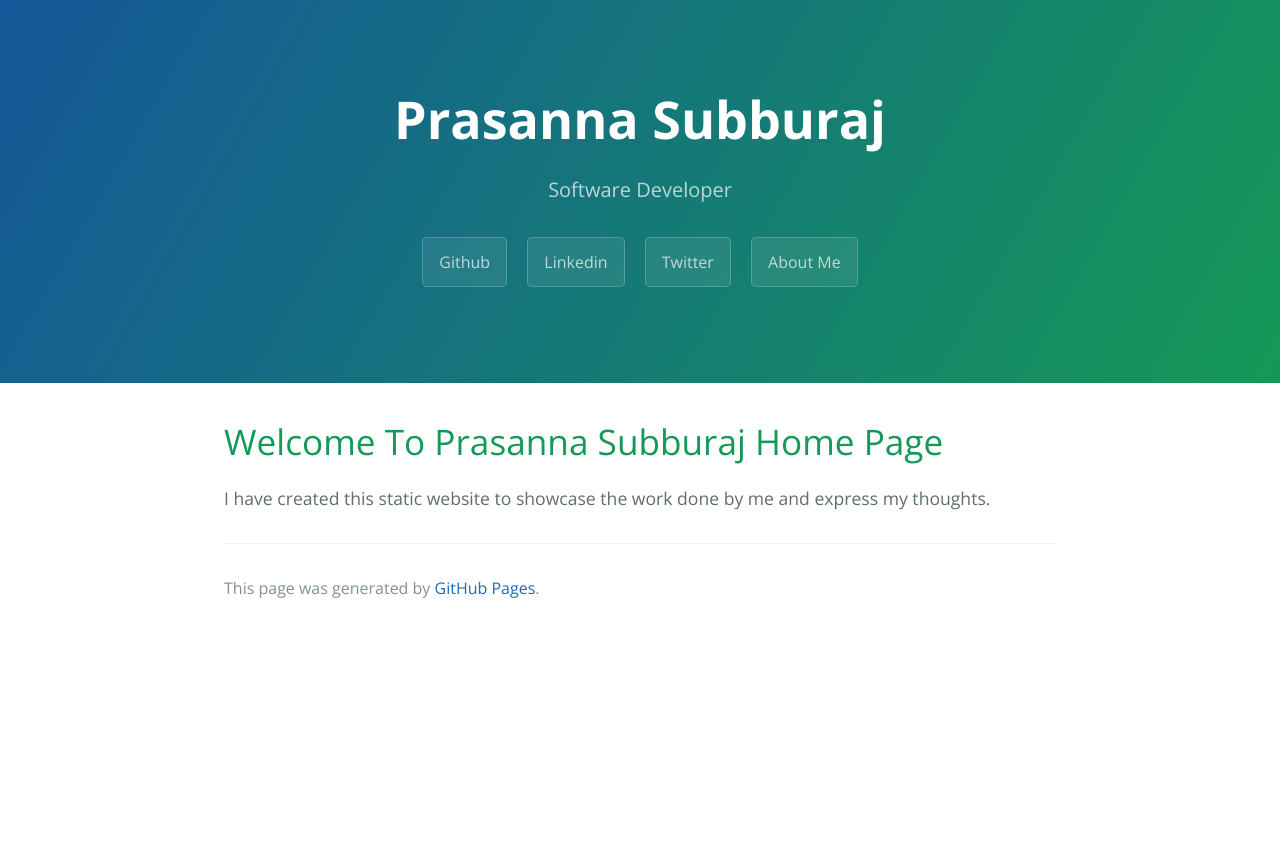
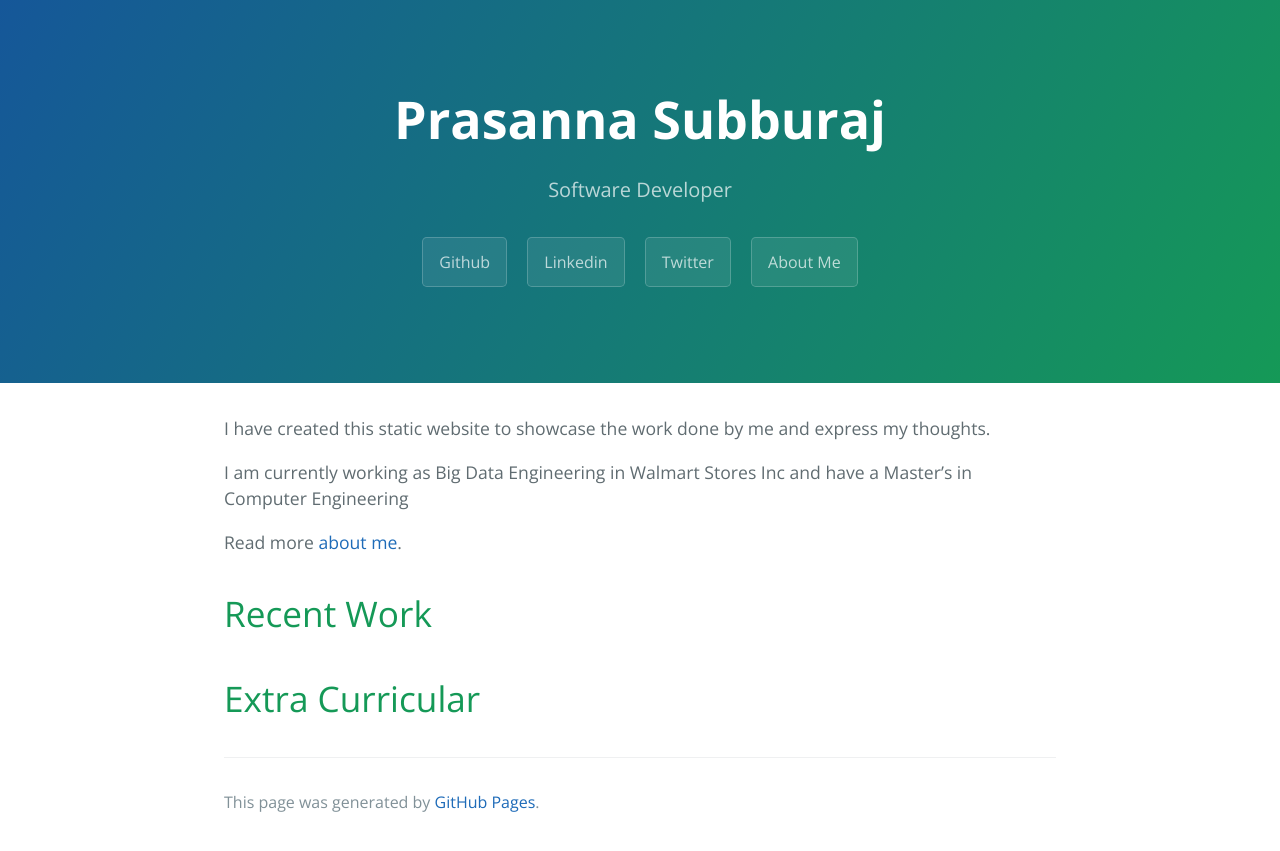
Before and after one commit to prasanna1433/prasanna1433.github.io, a Jekyll site: the page built from index.md, in a window 1280 px wide. Shown: the top 851 px of the page. Built offline with Jekyll 4.4.1, drawn with Linux system fonts in a browser that asks for light colours; our own code applies the rules of GitHub Pages for plain Markdown files.

Commit message:
home page

```diff
--- a/index.md
+++ b/index.md
@@ -2,6 +2,15 @@
 layout: default
 ---
 
-# [](#header-1)Welcome To Prasanna Subburaj Home Page
 
 I have created this static website to showcase the work done by me and express my thoughts.
+
+I am currently working as Big Data Engineering in Walmart Stores Inc and have a Master's in Computer Engineering
+
+Read more [about me](about-me).
+
+
+# [](#header-1)Recent Work
+
+
+# [](#header-1)Extra Curricular
```
